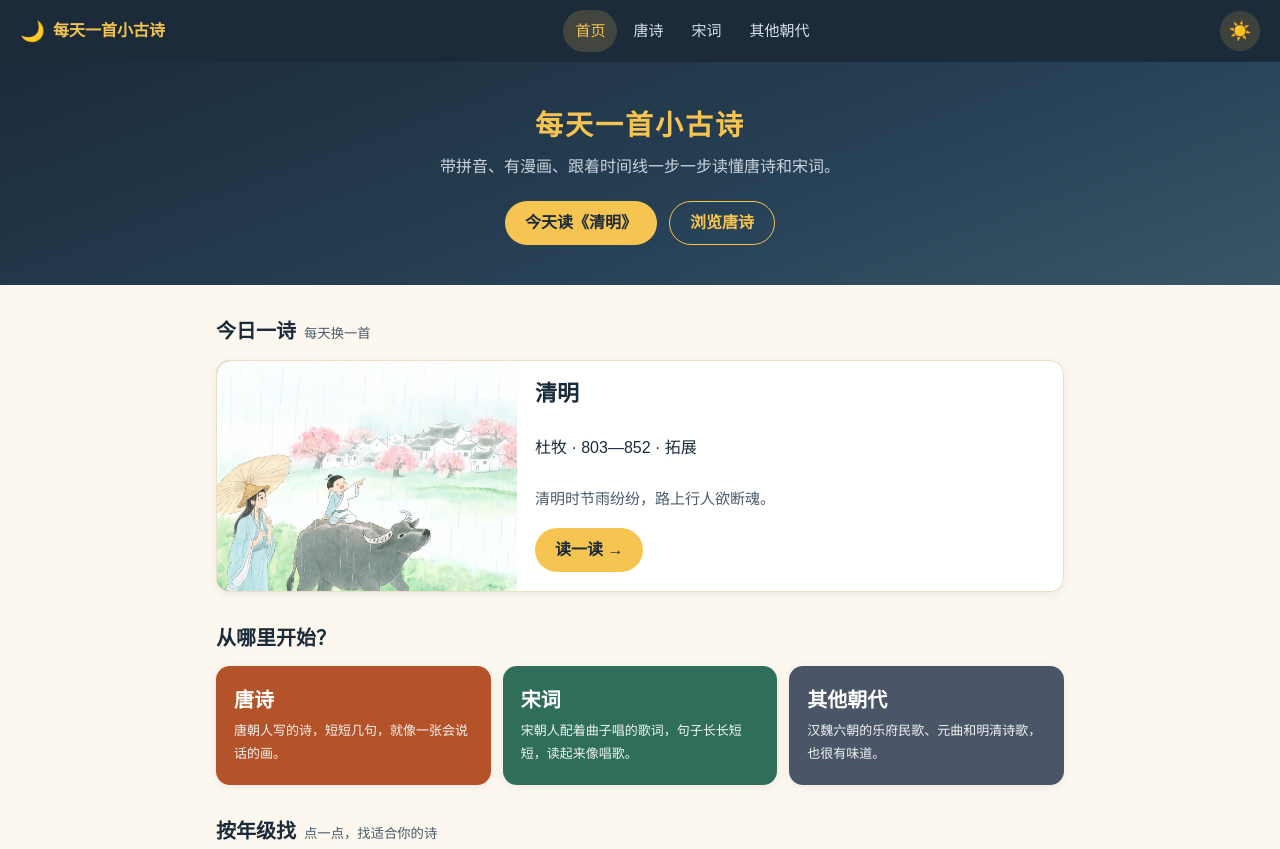
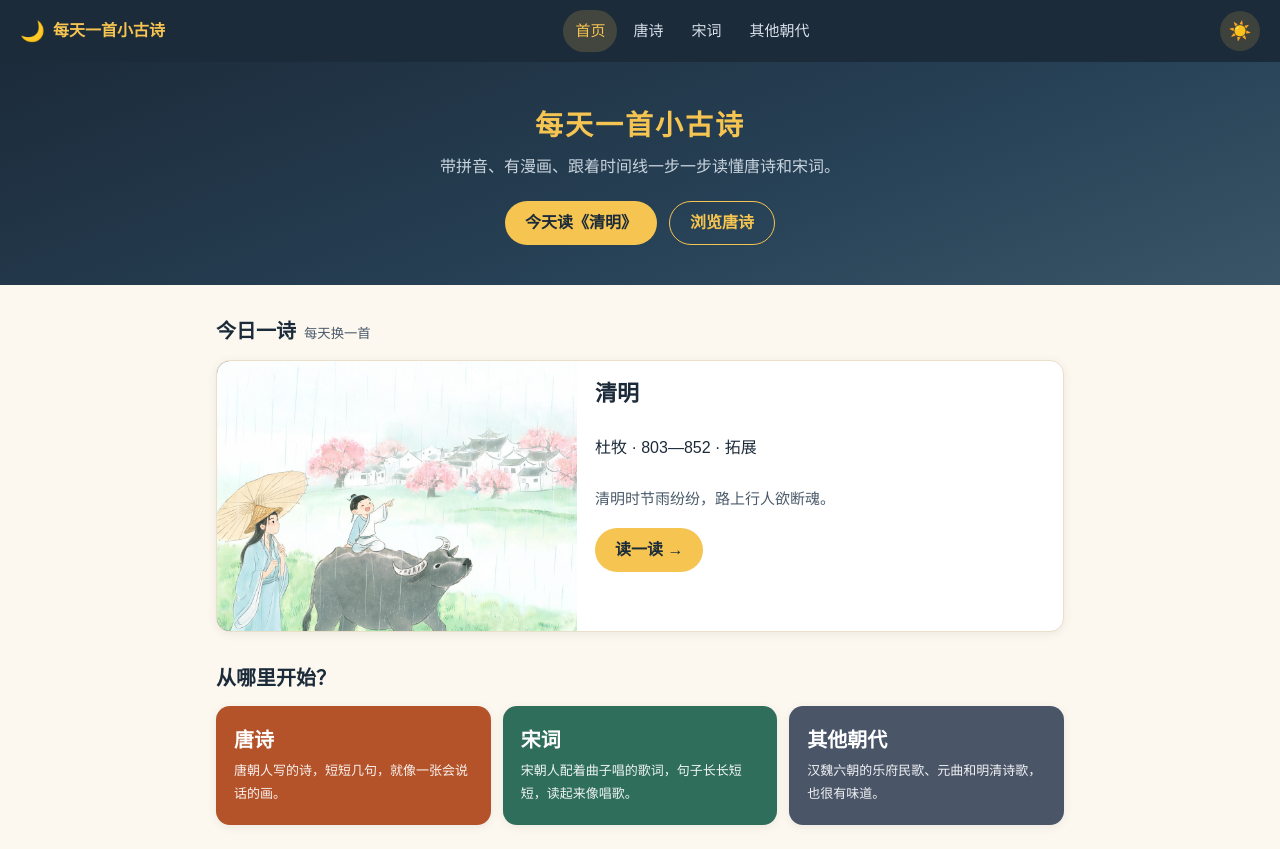
Before and after one commit to xasnow/up999, an Astro site: page / in a window 1280 px wide. Shown: the top 849 px of the page. Built offline with nearby package versions, Linux system fonts and the light colour scheme; Astro itself is replaced by a stand-in of ours.

Commit message:
feat: 放大配图展示尺寸
- 作品页封面 400px → 660px（正文列 880px 内），四宫格与单场景图均更充分利用原图
- 首页今日一诗封面 300px → 360px

```diff
--- a/src/styles/global.css
+++ b/src/styles/global.css
@@ -300,10 +300,10 @@ h1, h2, h3, h4 {
 @media (min-width: 560px) {
   .today-cover {
     /* 桌面端固定宽度，把空间留给右侧文字 */
-    flex: 0 0 300px;
-    width: 300px;
+    flex: 0 0 360px;
+    width: 360px;
     aspect-ratio: auto;
-    min-height: 230px;
+    min-height: 250px;
   }
 }
 
@@ -693,8 +693,8 @@ h1, h2, h3, h4 {
   overflow: hidden;
   box-shadow: var(--shadow);
   margin: 16px auto 0;
-  /* A5 横放观感：约 400px 宽 */
-  max-width: 400px;
+  /* A5 横放观感：约 400px 宽 → 放大到 660px 充分利用原图 */
+  max-width: 660px;
   background: linear-gradient(140deg, #274156, #3a5568);
   color: var(--moon);
   display: flex;
```
